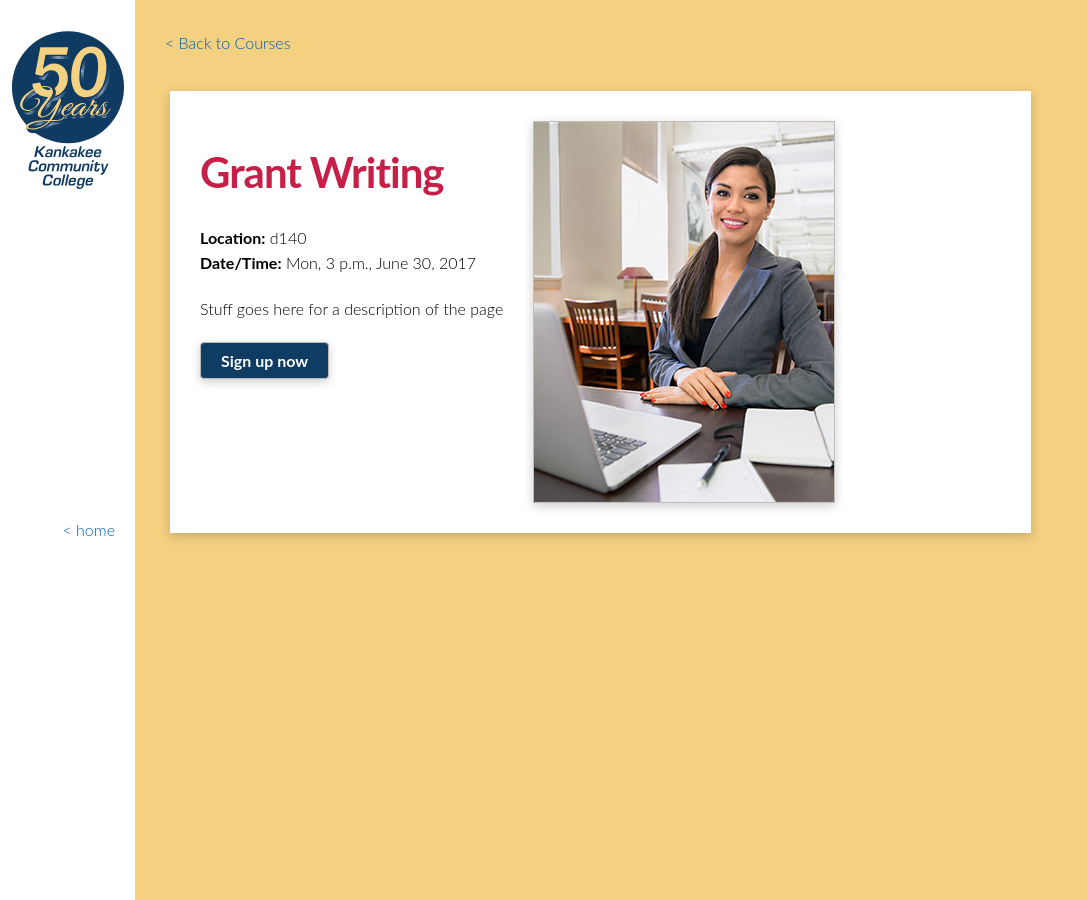
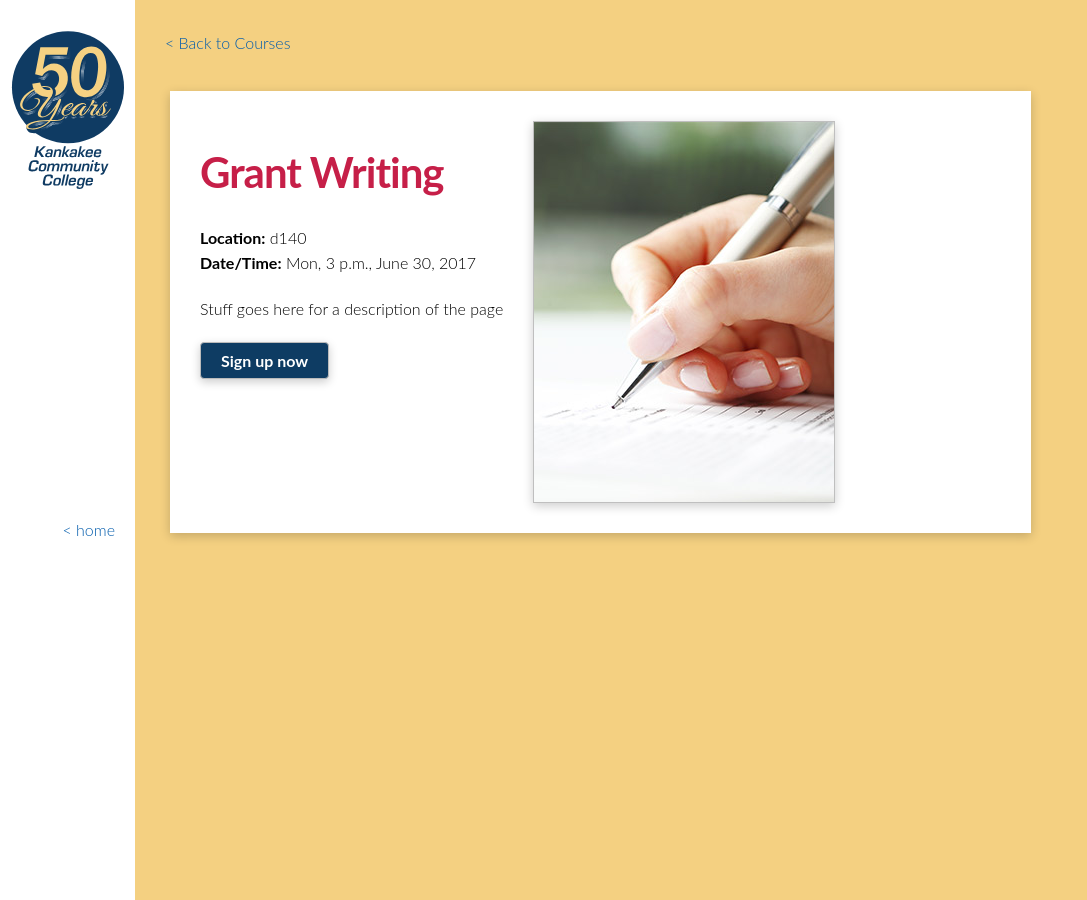
Before and after one commit to jnieveskcc/fifty, a Jekyll site: the page built from courses/grant-writing.md, in a window 1280 px wide. Shown: the whole page, without its empty margins (0-1087 px from the left). Built offline with Jekyll 4.4.1, drawn with Linux system fonts in a browser that asks for light colours; nearby versions of some CDN libraries.

Commit message:
sidenav spacing and matched images to courses
Two things done Line-height in side nav fixed and matched a few course
images in their pages.

```diff
--- a/assets/css/3-modules/_header.scss
+++ b/assets/css/3-modules/_header.scss
@@ -35,9 +35,13 @@
     padding: 0 20px 0 0;
     text-align: right; }
   .content-wrap header .site-nav li {
-    margin-bottom: 10px; }
+    margin-bottom: 16px;
+    line-height: 1.3; }
     .content-wrap header .site-nav li:last-child {
       margin-bottom: 0; }
+  .content-wrap header .site-nav a {
+    line-height: 1.3;
+  }
   .content-wrap header .email-link {
     display: block;
     text-align: right;
--- a/courses/grant-writing.md
+++ b/courses/grant-writing.md
@@ -4,5 +4,5 @@ title: Grant Writing
 location: d140
 date-time: Mon, 3 p.m., June 30, 2017
 description: Stuff goes here for a description of the page
-photo: Dollarphotoclub_86351971.jpg
+photo: Dollarphotoclub_52545101.jpg
 ---
```
Also changed, not shown: courses/estate-planning.md (+1 -1 lines), courses/hearing-loss-and-coping-strategies.md (+1 -1 lines), courses/introduction-to-geneology.md (+1 -1 lines).
